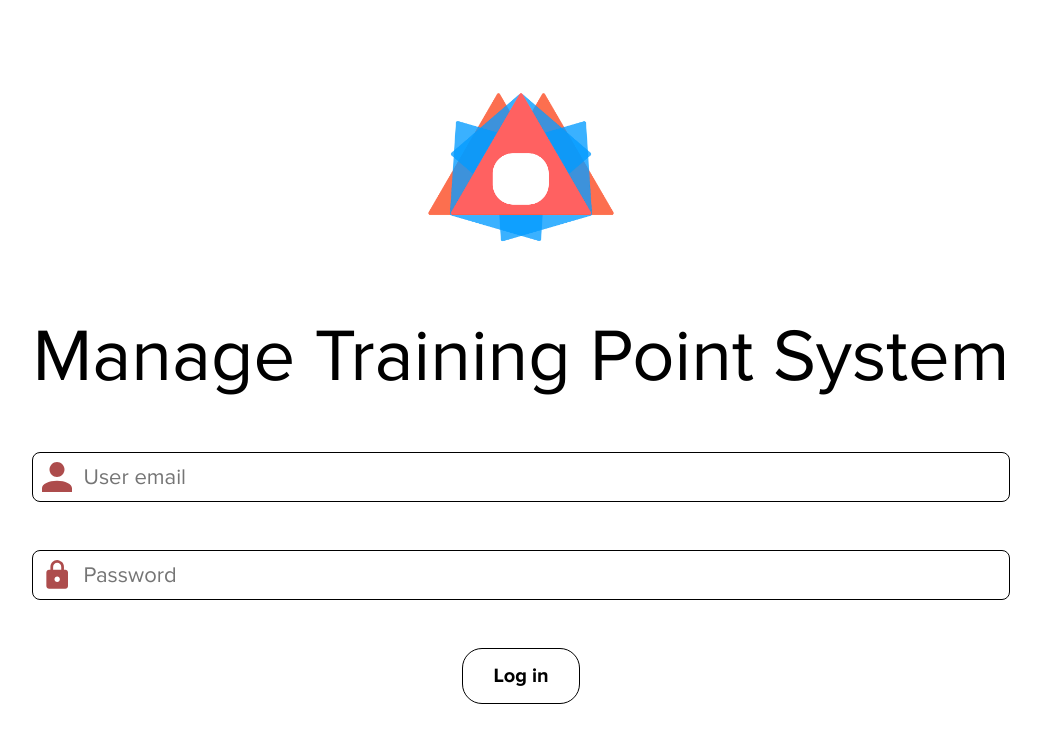
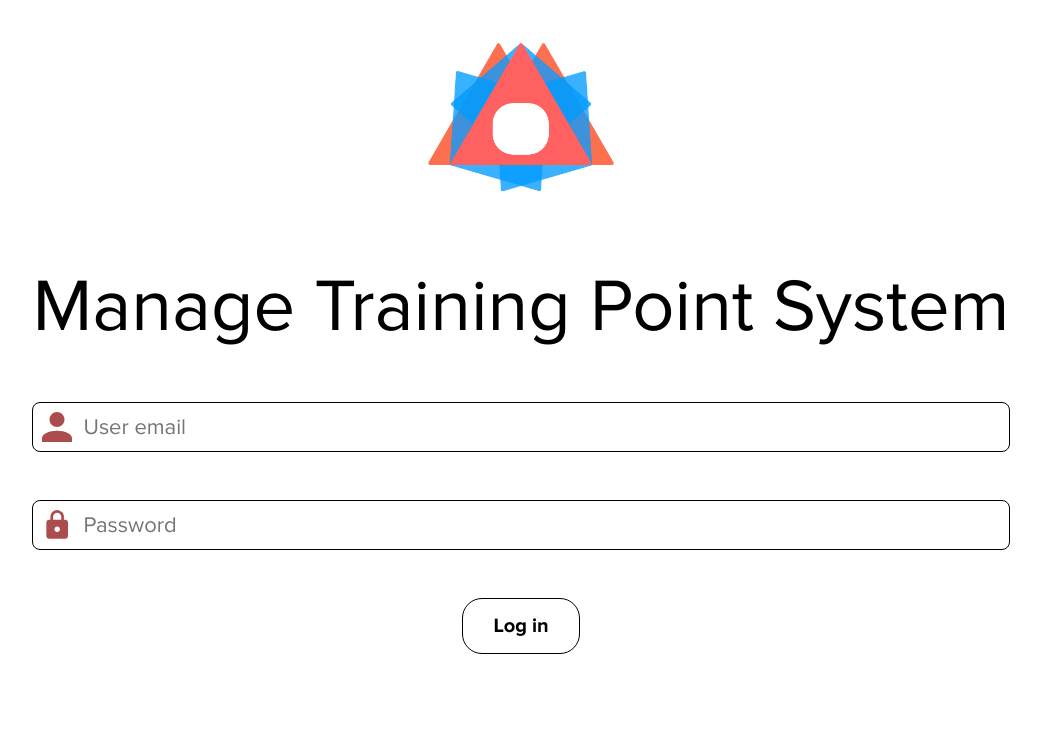
Before and after one commit to PiLiis248/FE_MTPS, a React (Vite) app: page / in a window 1280 px wide. Shown: the top 742 px of the page, without its empty margins (119-1160 px from the left). Built offline with nearby package versions, Linux system fonts and the light colour scheme.

Commit message:
fix login UI

```diff
--- a/public/assets/css/style.css
+++ b/public/assets/css/style.css
@@ -234,9 +234,6 @@ button {
     width: 30px;
 }
 /* Login page */
-.loginpage{
-    padding-top: 50px;
-}
 .loginpage .loginpage__wrapper{
     display: flex;
     justify-content: center;
--- a/src/component/LoginForm/index.jsx
+++ b/src/component/LoginForm/index.jsx
@@ -24,7 +24,7 @@ const navigate = useNavigate();
     try {
 
       const loginData = await handleLogin(data);
-      if (!!loginData) {
+      if (!loginData) {
         navigate ("/home")
       }
 
```
